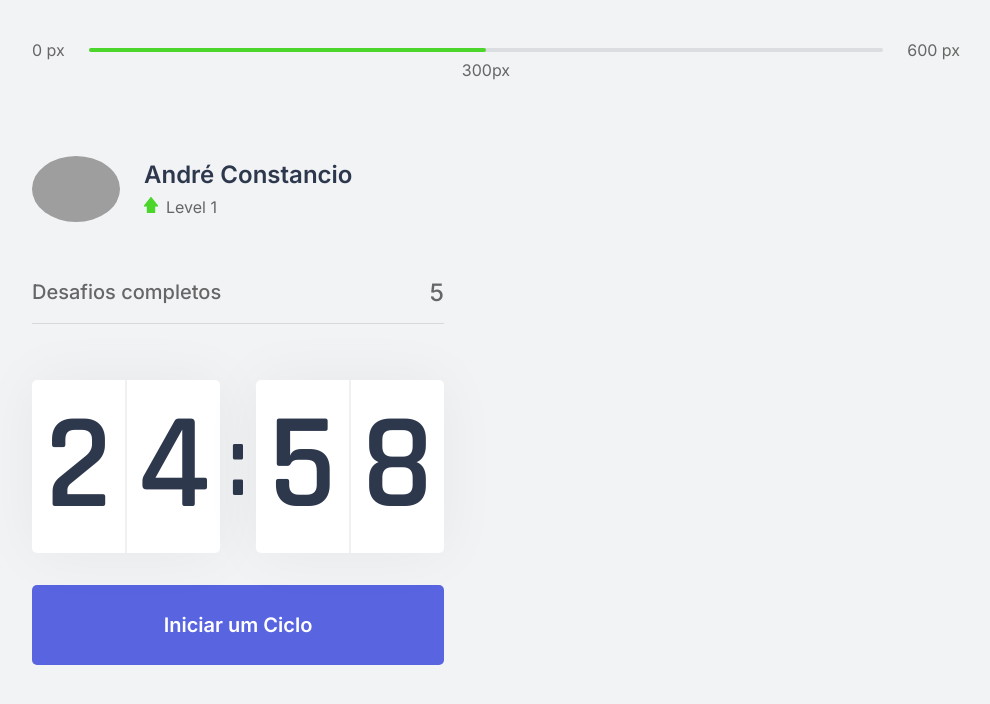
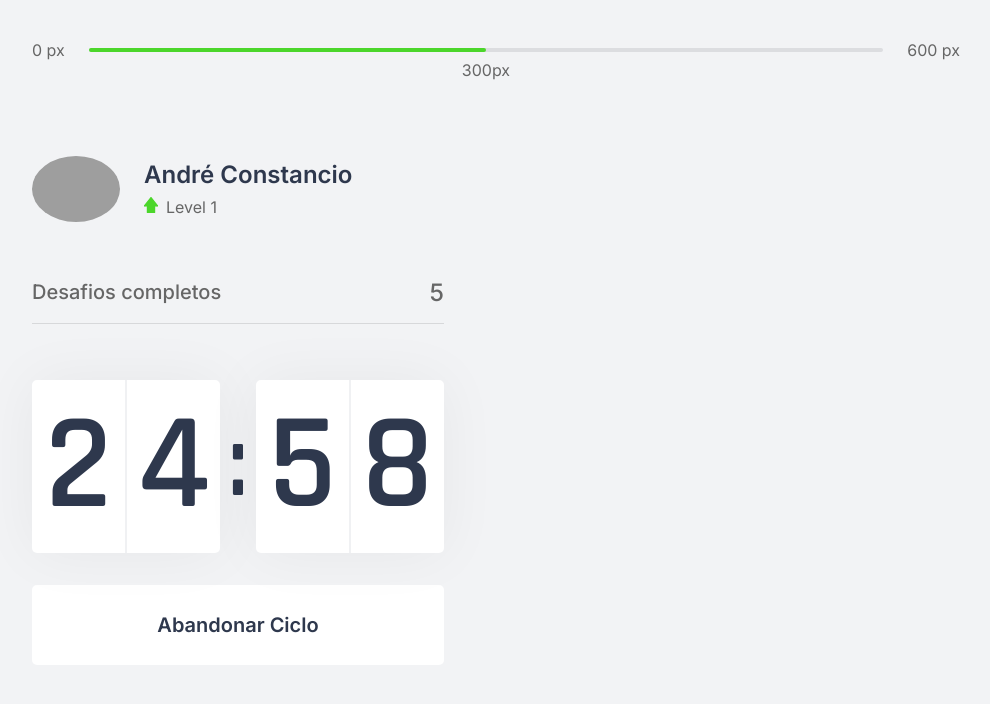
Before and after one commit to Deconsta97/Pomoshake, a Next.js app: page / in a window 1280 px wide. Both pictures are taken after a click on the button "Iniciar um Ciclo". Shown: the top 704 px of the page, without its empty margins (144-1134 px from the left). Built offline with nearby package versions, Linux system fonts and the light colour scheme; grey boxes are pictures that could not be loaded.

Commit message:
Finished adding styles and states for the Countdown component behaviour.

```diff
--- a/package.json
+++ b/package.json
@@ -1,5 +1,5 @@
 {
-  "name": "moveit",
+  "name": "pomoshake",
   "version": "0.1.0",
   "private": true,
   "scripts": {
--- a/src/components/Countdown.tsx
+++ b/src/components/Countdown.tsx
@@ -1,9 +1,12 @@
 import { useState, useEffect } from "react";
 import styles from "../styles/components/Countdown.module.css";
 
+let coutdownTimeout: NodeJS.Timeout;
+
 export function Countdown() {
   const [time, setTime] = useState(25 * 60);
-  const [active, setActive] = useState(false);
+  const [isActive, setIsActive] = useState(false);
+  const [hasFinished, setHasFinished] = useState(false);
 
   const minutes = Math.floor(time / 60);
   const seconds = time % 60;
@@ -12,16 +15,25 @@ export function Countdown() {
   const [secondLeft, secondRight] = String(seconds).padStart(2, "0").split("");
 
   function startCountdown() {
-    setActive(true);
+    setIsActive(true);
+  }
+
+  function resetCountdown() {
+    clearTimeout(coutdownTimeout);
+    setIsActive(false);
+    setTime(25 * 60);
   }
 
   useEffect(() => {
-    if (active && time > 0) {
-      setTimeout(() => {
+    if (isActive && time > 0) {
+      coutdownTimeout = setTimeout(() => {
         setTime(time - 1);
       }, 1000);
+    } else if (isActive && time === 0) {
+      setHasFinished(true);
+      setIsActive(false);
     }
-  }, [active, time]);
+  }, [isActive, time]);
 
   return (
     <div>
@@ -37,6 +49,21 @@ export function Countdown() {
         </div>
       </div>
 
+      {hasFinished ? (
+        <button disabled type="button" className={styles.countdownButton}>
+          Ciclo encerrado
+        </button>
+      ) : (
+        <>
+          {isActive ? (
+            <button
+              type="button"
+              className={`${styles.countdownButton} ${styles.countdownButtonActive}`}
+              onClick={resetCountdown}
+            >
+              Abandonar Ciclo
+            </button>
+          ) : (
             <button
               type="button"
               className={styles.countdownButton}
@@ -44,6 +71,9 @@ export function Countdown() {
             >
               Iniciar um Ciclo
             </button>
+          )}
+        </>
+      )}
     </div>
   );
 }
--- a/src/styles/components/Countdown.module.css
+++ b/src/styles/components/Countdown.module.css
@@ -51,6 +51,22 @@
   transition: background-color 0.2s;
 }
 
-.countdownButton:hover {
+.countdownButton:not(:disabled):hover {
   background: var(--blue-dark);
 }
+
+.countdownButtonActive {
+  background-color: var(--white);
+  color: var(--title);
+}
+
+.countdownButtonActive:not(:disabled):hover {
+  background-color: var(--red);
+  color: var(--white);
+}
+
+.countdownButton:disabled {
+  background: var(--white);
+  color: var(--text);
+  cursor: not-allowed;
+}
```
Lines whose indentation alone changed are shown as unchanged.
